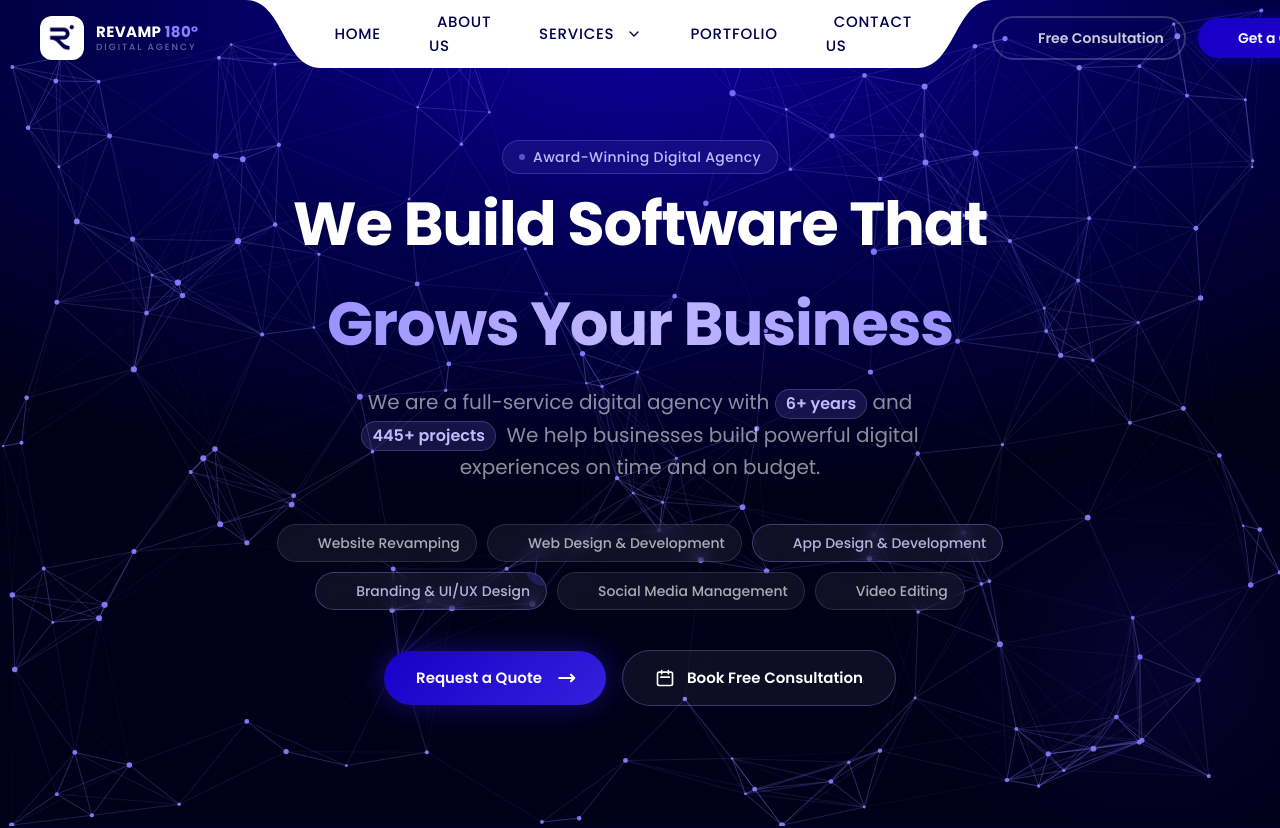
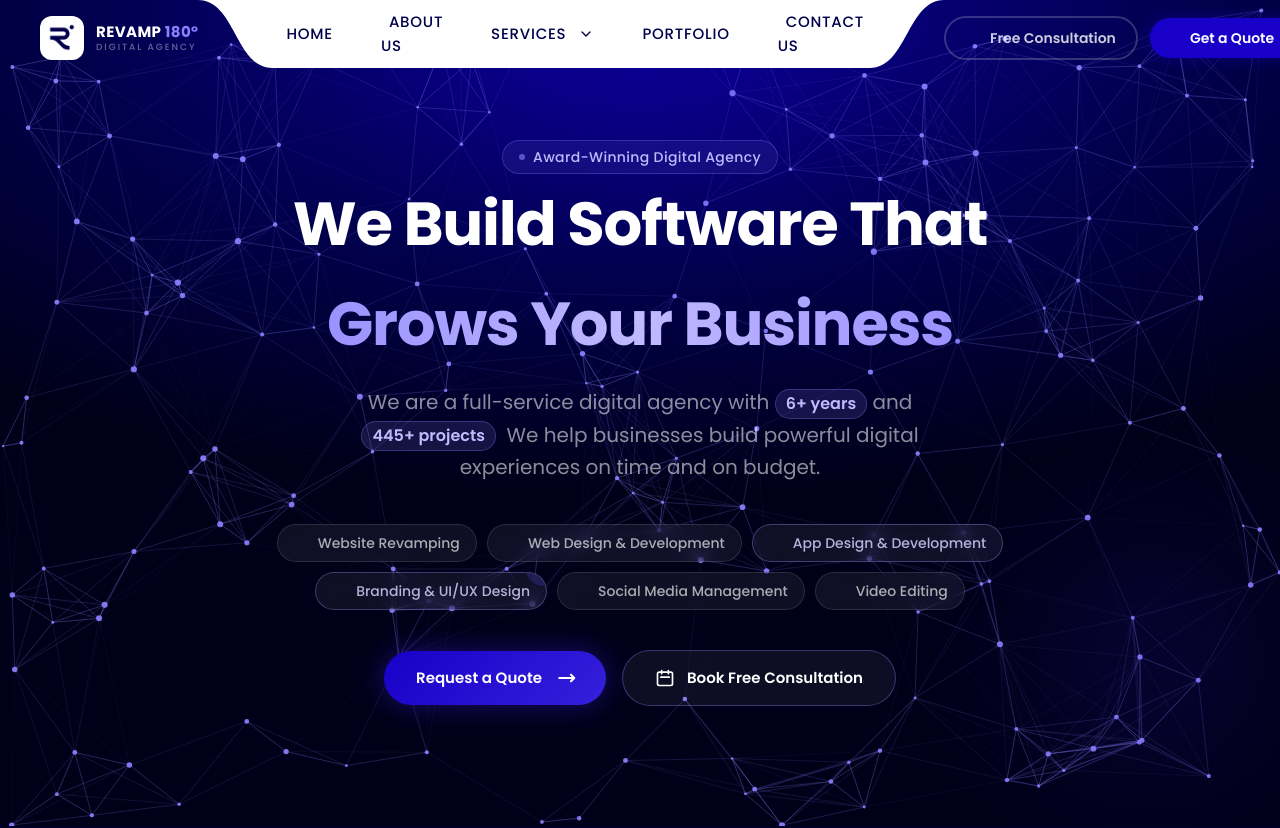
Before and after one commit to DevHassan101/Revamp180-Website, a Next.js app: page / in a window 1280 px wide. Shown: the top 828 px of the page. Built offline with nearby package versions, Linux system fonts and the light colour scheme; some icons are missing.

Commit message:
last-changes-here-noor

```diff
--- a/app/layout.tsx
+++ b/app/layout.tsx
@@ -31,7 +31,7 @@ export default function RootLayout({
         <link rel="icon" type="image/png" sizes="16x16" href="/favicon_io/favicon-16x16.png"></link>
         <link rel="manifest" href="/favicon_io/site.webmanifest"></link>
       </head>
-      <body className="min-h-full flex flex-col font-[family-name:var(--font-poppins)]">
+      <body className="suppressHydrationWarning min-h-full flex flex-col font-[family-name:var(--font-poppins)]">
         <Navbar />
         <CursorTrail />
         <main className="flex-1">
--- a/components/Navbar.jsx
+++ b/components/Navbar.jsx
@@ -106,12 +106,12 @@ export default function Navbar() {
         }`}
       >
         <nav
-          className={`flex items-center justify-between transition-all duration-500 ease-in-out ${scrolled ? "px-6 py-1.5" : "py-0"}`}
+          className={`grid grid-cols-[1fr_auto_1fr] items-center transition-all duration-500 ease-in-out ${scrolled ? "px-2 py-1.5" : "py-0"}`}
         >
           {/* ── Logo ── */}
           <Link
             href="/"
-            className={`flex items-center gap-3 shrink-0 z-50 transition-all duration-500 ${scrolled ? "mt-0" : "mt-5 md:mt-2"}`}
+            className={`col-start-1 flex items-center gap-3 shrink-0 z-50 transition-all duration-500 ${scrolled ? "mt-0" : "mt-5 md:mt-2"}`}
           >
             <motion.div
               whileHover={{ scale: 1.06 }}
@@ -139,7 +139,7 @@ export default function Navbar() {
           </Link>
 
           {/* ── Desktop Nav — White Pill (ByteCloude design) ── */}
-          <div className={`hidden lg:flex items-center justify-center relative ml-12 h-[68px] self-start transition-all duration-700 ease-in-out ${scrolled ? "opacity-0 pointer-events-none" : "opacity-100"}`}>
+          <div className={`col-start-2 hidden lg:flex items-center justify-center relative h-[68px] self-start transition-all duration-700 ease-in-out ${scrolled ? "opacity-0 pointer-events-none" : "opacity-100"}`}>
             {/* White pill shape — only visible when not scrolled */}
             <div
               className={`absolute inset-0 bg-white transition-opacity duration-700 ease-in-out ${styles.maskShape} ${scrolled ? "invisible" : "visible"}`}
@@ -324,7 +324,9 @@ export default function Navbar() {
             </ul>
           </div>
 
-          {/* ── Desktop CTA Buttons ── */}
+          {/* ── Right col: CTA + Hamburger ── */}
+          <div className="col-start-3 flex items-center justify-end">
+            {/* Desktop CTA Buttons */}
             <div className={`hidden lg:flex items-center gap-3 z-50 transition-all duration-500 ${scrolled ? "mt-0" : "mt-2"}`}>
               <motion.div whileHover={{ scale: 1.02 }} whileTap={{ scale: 0.97 }}>
                 <Link
@@ -347,7 +349,7 @@ export default function Navbar() {
               </motion.div>
             </div>
 
-          {/* ── Mobile Hamburger (Revamp animated lines) ── */}
+            {/* Mobile Hamburger */}
             <motion.button
               className={`lg:hidden z-50 p-2 transition-all duration-500 ${scrolled ? "mt-0" : "mt-5"}`}
               onClick={() => setMobileOpen((o) => !o)}
@@ -356,30 +358,23 @@ export default function Navbar() {
             >
               <div className="flex flex-col gap-[5px] w-5 justify-center">
                 <motion.span
-                animate={
-                  mobileOpen ? { rotate: 45, y: 7 } : { rotate: 0, y: 0 }
-                }
+                  animate={mobileOpen ? { rotate: 45, y: 7 } : { rotate: 0, y: 0 }}
                   transition={{ duration: 0.28, ease: "easeInOut" }}
                   className="block h-[2px] w-full bg-white rounded-full origin-center"
                 />
                 <motion.span
-                animate={
-                  mobileOpen
-                    ? { opacity: 0, scaleX: 0 }
-                    : { opacity: 1, scaleX: 1 }
-                }
+                  animate={mobileOpen ? { opacity: 0, scaleX: 0 } : { opacity: 1, scaleX: 1 }}
                   transition={{ duration: 0.2 }}
                   className="block h-[2px] w-full bg-white rounded-full"
                 />
                 <motion.span
-                animate={
-                  mobileOpen ? { rotate: -45, y: -7 } : { rotate: 0, y: 0 }
-                }
+                  animate={mobileOpen ? { rotate: -45, y: -7 } : { rotate: 0, y: 0 }}
                   transition={{ duration: 0.28, ease: "easeInOut" }}
                   className="block h-[2px] w-full bg-white rounded-full origin-center"
                 />
               </div>
             </motion.button>
+          </div>
         </nav>
       </header>
 
```
Lines whose indentation alone changed are shown as unchanged.
